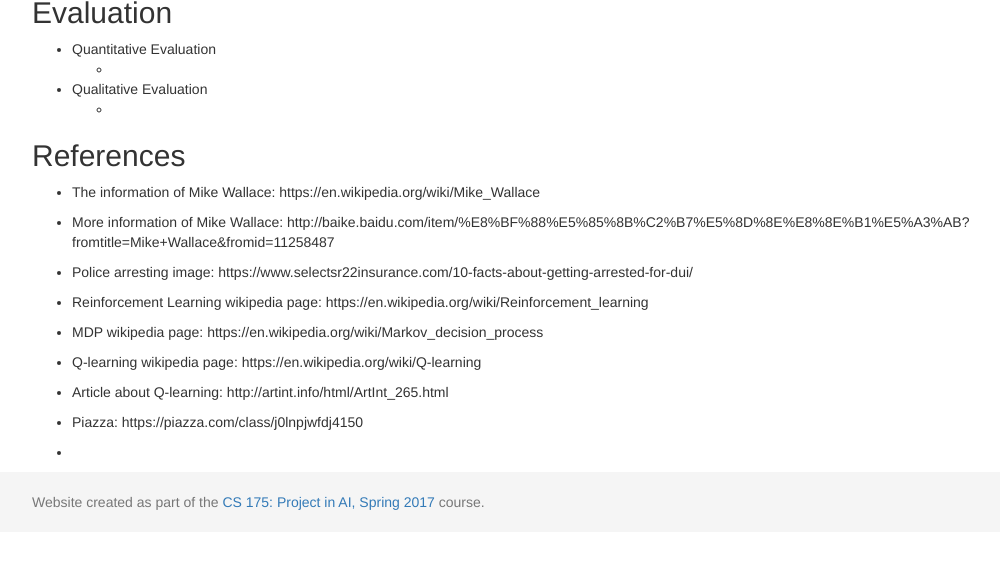
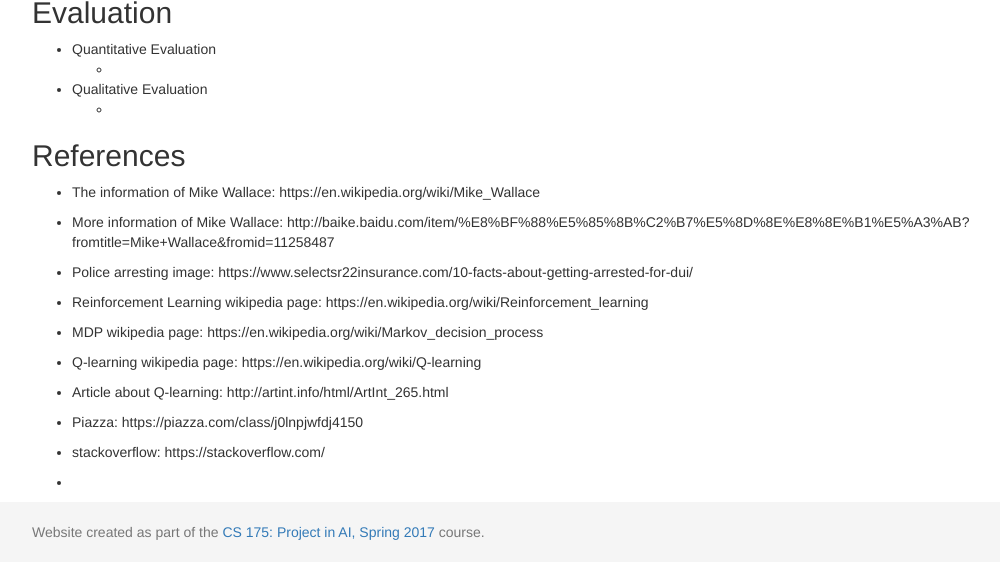
Before and after one commit to rl3740/WallaceAI, a Jekyll site: the page built from docs/final.md, in a window 1280 px wide and 900 px high, scrolled down 947 px, cut to the strip 338-900 px from the top of the window. Shown: the whole strip, without its empty margins (38-1038 px from the left). Built offline with Jekyll 4.4.1, drawn with Linux system fonts in a browser that asks for light colours; before the commit the page ends 1817 px from its top, so only the background shows below that; some of the changed lines change nothing that is shown.

Commit message:
Create final.md

```diff
--- a/docs/final.md
+++ b/docs/final.md
@@ -57,4 +57,6 @@ In order to reach the final goal, Wallace will keep trying to escape until he fi
 
 - Piazza: https://piazza.com/class/j0lnpjwfdj4150
 
+- stackoverflow: https://stackoverflow.com/
+
 -
```
